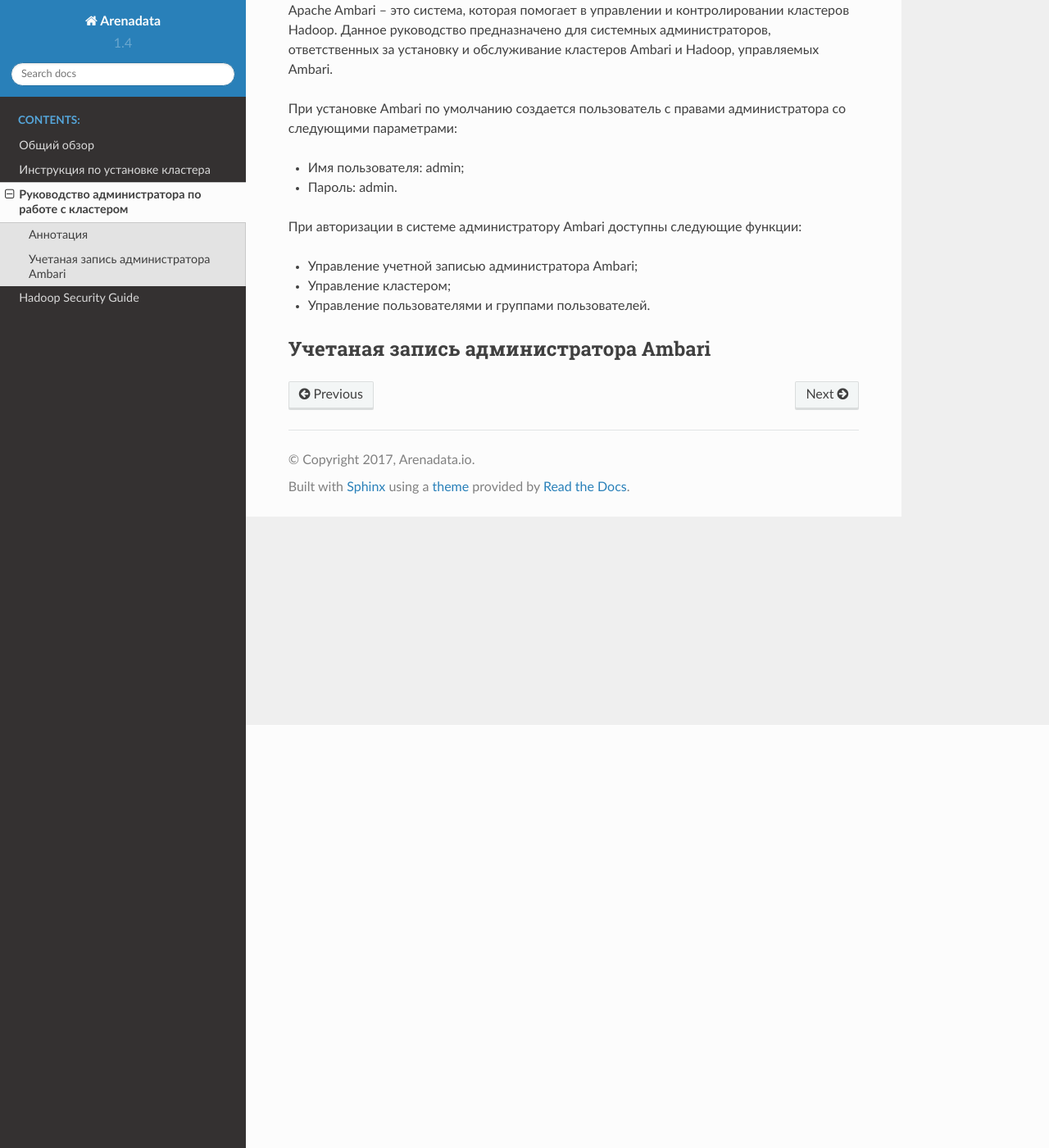
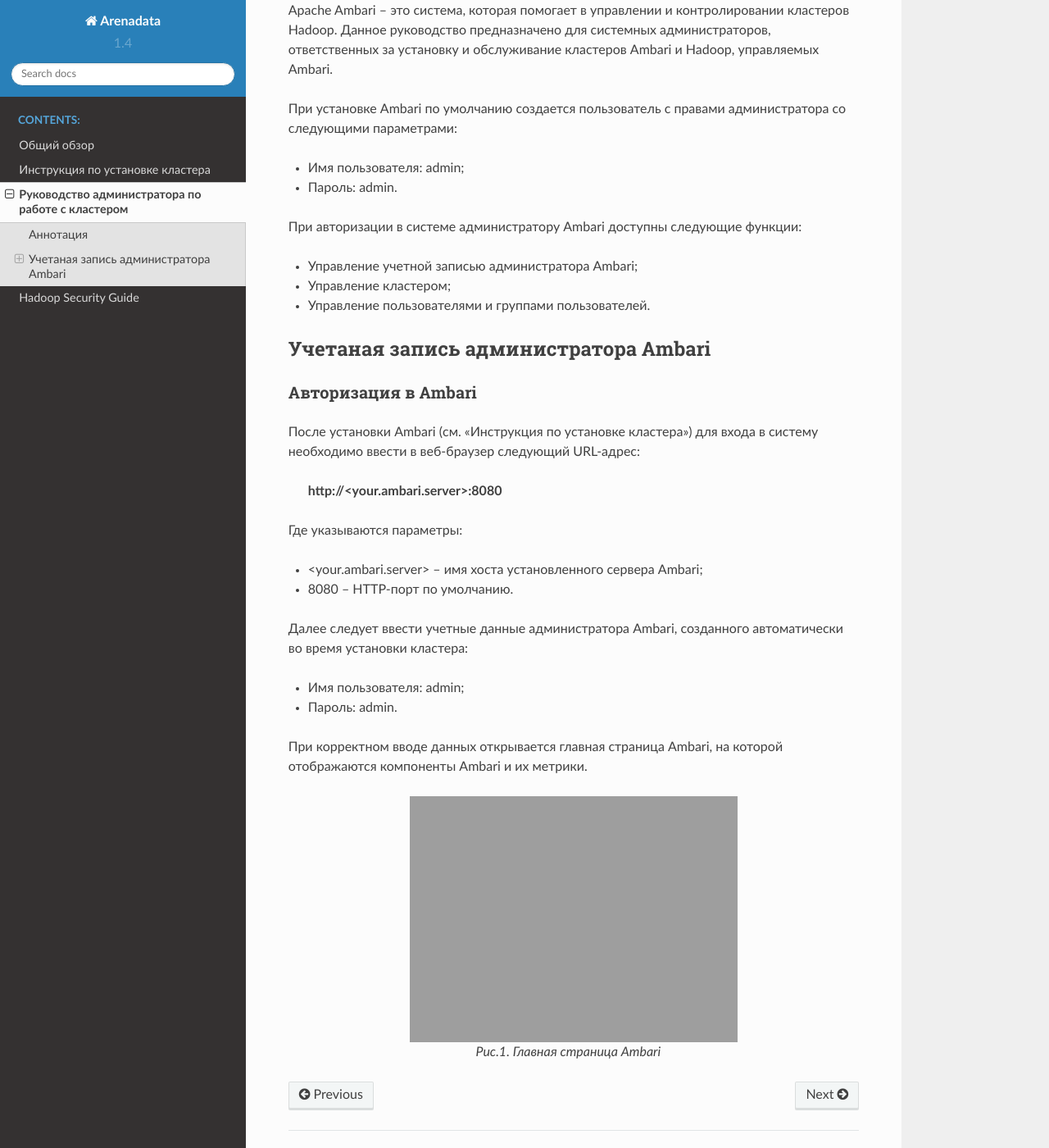
Before and after one commit to arenadata/docs_adps, a Sphinx documentation site: the page built from source/administration.rst, in a window 1280 px wide and 1400 px high, scrolled down 516 px. Shown: the whole window at 82% size. Built offline with Sphinx 7.4.7 and the Read the Docs theme 2.0.0, drawn with Linux system fonts in a browser that asks for light colours.

Commit message:
Update administration.rst

```diff
--- a/source/administration.rst
+++ b/source/administration.rst
@@ -36,3 +36,30 @@
 
 Учетаная запись администратора Ambari
 -------------------------------------
+
+Авторизация в Ambari
+^^^^^^^^^^^^^^^^^^^^
+
+После установки Ambari (см.  «Инструкция по установке кластера») для входа в систему необходимо ввести в веб-браузер следующий URL-адрес:
+
+    :command:`http://<your.ambari.server>:8080`
+
+Где указываются параметры:
+
++	<your.ambari.server> – имя хоста установленного сервера Ambari;
++	8080 – HTTP-порт по умолчанию.
+
+
+Далее следует ввести учетные данные администратора Ambari, созданного автоматически во время установки кластера:
+
++	Имя пользователя: admin;
++	Пароль: admin.
+
+При корректном вводе данных открывается главная страница Ambari, на которой отображаются компоненты Ambari и их метрики.
+
+.. _install-img-5:
+
+.. figure:: imgs/admin_pic.1.* admin_pic.1
+   :align: center
+
+   Рис.1. Главная страница Ambari
```
